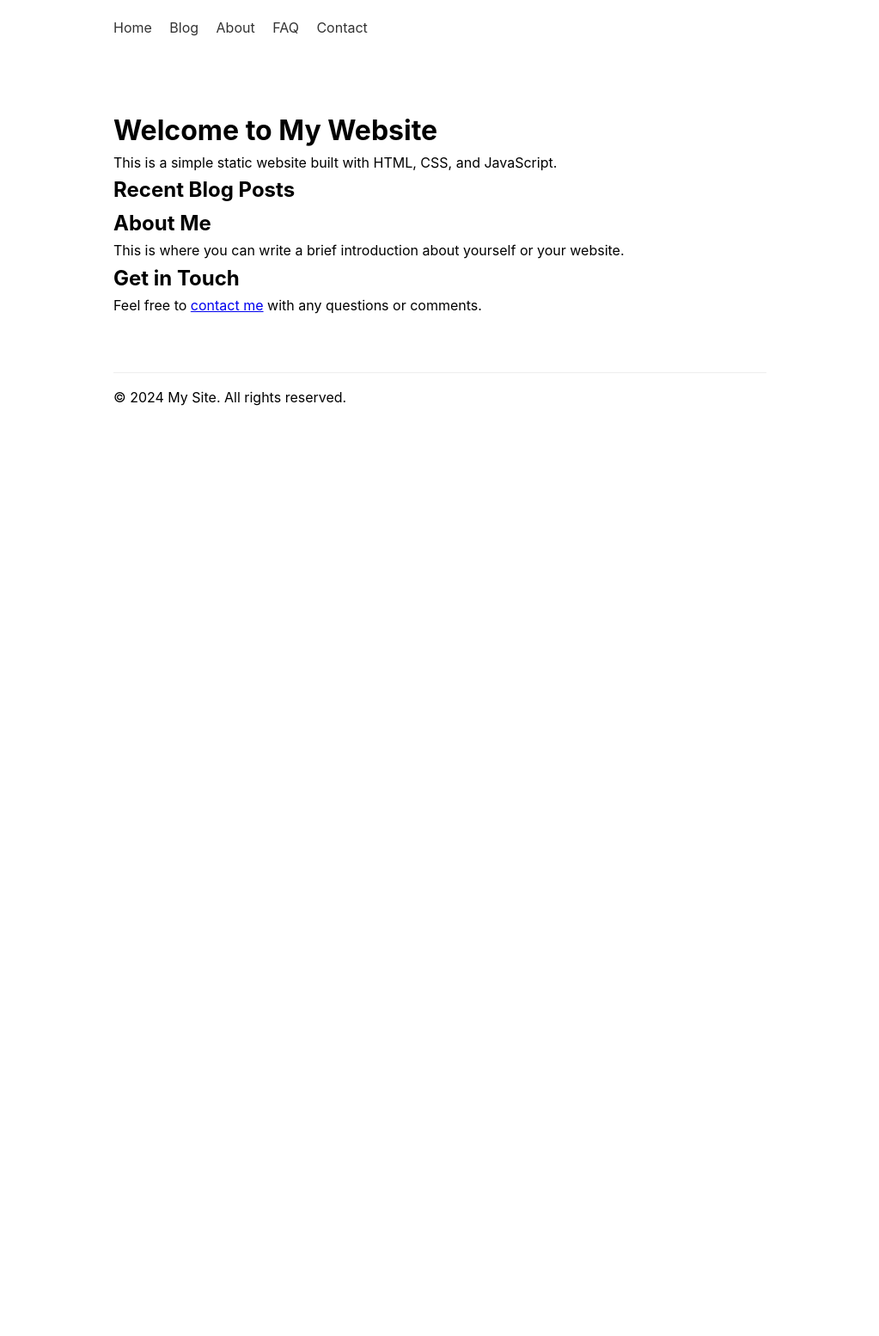
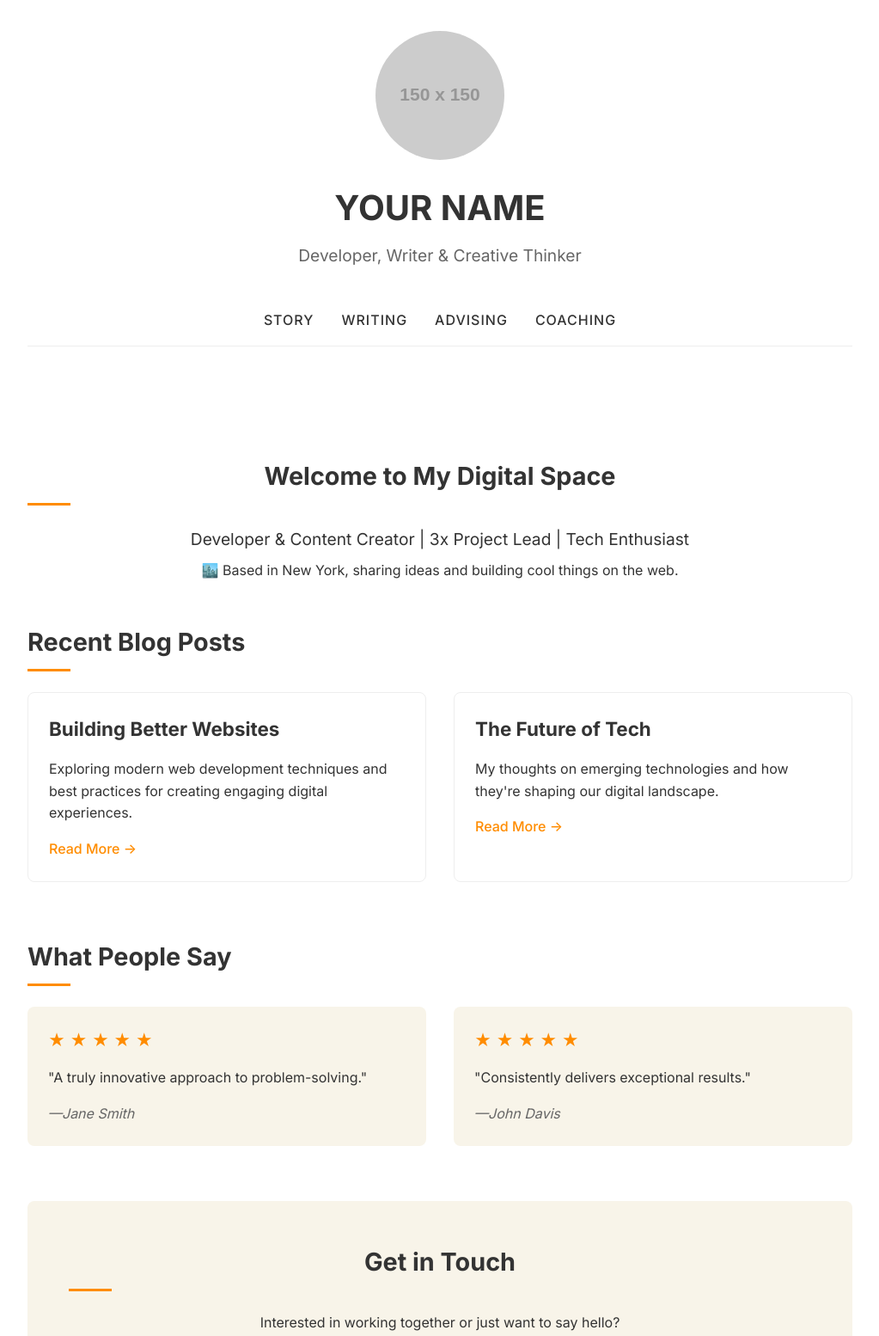
Before and after one commit to TadhgOL/Static-Site, a website: page src/index.html in a window 1280 px wide. Shown: the part 16-1570 px from the top of the page at 86% size, without its empty margins (128-1151 px from the left). Before the commit the page ends 800 px from the top, so only its background shows below. Drawn offline with Linux system fonts and the light colour scheme; files that its build step writes are made by us from their sources; placeholder pictures from the web are drawn by us.

Commit message:
new style

```diff
--- /dev/null
+++ b/src/css/style.css
@@ -0,0 +1,232 @@
+/* Reset and base styles */
+* {
+    margin: 0;
+    padding: 0;
+    box-sizing: border-box;
+}
+
+:root {
+    --primary-color: #ff8c00;
+    --secondary-color: #f8f4e9;
+    --text-color: #333;
+    --light-text: #666;
+    --accent-color: #ff8c00;
+    --border-color: #eee;
+}
+
+body {
+    font-family: 'Inter', -apple-system, BlinkMacSystemFont, 'Segoe UI', Roboto, Oxygen, Ubuntu, Cantarell, sans-serif;
+    line-height: 1.6;
+    color: var(--text-color);
+    background-color: #fff;
+    max-width: 1000px;
+    margin: 0 auto;
+    padding: 20px;
+}
+
+/* Header and Navigation */
+header {
+    text-align: center;
+    padding: 2rem 0;
+    margin-bottom: 2rem;
+}
+
+.profile-container {
+    margin-bottom: 2rem;
+}
+
+.profile-image {
+    margin-bottom: 1rem;
+}
+
+.avatar {
+    width: 150px;
+    height: 150px;
+    border-radius: 50%;
+    object-fit: cover;
+}
+
+.name {
+    font-size: 2.5rem;
+    font-weight: 700;
+    margin-bottom: 0.5rem;
+}
+
+.tagline {
+    font-size: 1.2rem;
+    color: var(--light-text);
+    margin-bottom: 1rem;
+}
+
+nav {
+    display: flex;
+    justify-content: center;
+    gap: 2rem;
+    padding: 1rem 0;
+    border-bottom: 1px solid var(--border-color);
+    margin-bottom: 2rem;
+}
+
+nav a {
+    text-decoration: none;
+    color: var(--text-color);
+    font-weight: 500;
+    letter-spacing: 1px;
+    transition: color 0.3s;
+}
+
+nav a:hover {
+    color: var(--primary-color);
+}
+
+/* Main Content */
+main {
+    padding: 2rem 0;
+}
+
+section {
+    margin-bottom: 4rem;
+}
+
+h2 {
+    font-size: 1.8rem;
+    margin-bottom: 1.5rem;
+    position: relative;
+}
+
+h2:after {
+    content: '';
+    display: block;
+    width: 50px;
+    height: 3px;
+    background-color: var(--primary-color);
+    margin-top: 0.5rem;
+}
+
+.intro {
+    text-align: center;
+    margin-bottom: 3rem;
+}
+
+.bio {
+    font-size: 1.2rem;
+    margin-bottom: 0.5rem;
+}
+
+/* Cards for blog posts */
+.card-container {
+    display: grid;
+    grid-template-columns: repeat(auto-fill, minmax(300px, 1fr));
+    gap: 2rem;
+}
+
+.card {
+    border: 1px solid var(--border-color);
+    border-radius: 8px;
+    padding: 1.5rem;
+    transition: transform 0.3s, box-shadow 0.3s;
+}
+
+.card:hover {
+    transform: translateY(-5px);
+    box-shadow: 0 10px 20px rgba(0, 0, 0, 0.1);
+}
+
+.card h3 {
+    margin-bottom: 1rem;
+    font-size: 1.4rem;
+}
+
+.read-more {
+    display: inline-block;
+    margin-top: 1rem;
+    color: var(--primary-color);
+    text-decoration: none;
+    font-weight: 500;
+}
+
+/* Testimonials */
+.testimonial-container {
+    display: grid;
+    grid-template-columns: repeat(auto-fill, minmax(300px, 1fr));
+    gap: 2rem;
+}
+
+.testimonial {
+    background-color: var(--secondary-color);
+    padding: 1.5rem;
+    border-radius: 8px;
+}
+
+.stars {
+    color: var(--primary-color);
+    margin-bottom: 1rem;
+    font-size: 1.2rem;
+}
+
+.author {
+    margin-top: 1rem;
+    font-style: italic;
+    color: var(--light-text);
+}
+
+/* Call to Action */
+.cta {
+    text-align: center;
+    background-color: var(--secondary-color);
+    padding: 3rem;
+    border-radius: 8px;
+}
+
+.button {
+    display: inline-block;
+    background-color: var(--primary-color);
+    color: white;
+    padding: 0.8rem 2rem;
+    border-radius: 30px;
+    text-decoration: none;
+    font-weight: 500;
+    margin-top: 1.5rem;
+    transition: background-color 0.3s;
+}
+
+.button:hover {
+    background-color: #e67e00;
+}
+
+/* Footer */
+footer {
+    margin-top: 4rem;
+    padding: 2rem 0;
+    border-top: 1px solid var(--border-color);
+    text-align: center;
+}
+
+.social-links {
+    display: flex;
+    justify-content: center;
+    gap: 1.5rem;
+    margin-bottom: 1.5rem;
+}
+
+.social-links a {
+    color: var(--light-text);
+    transition: color 0.3s;
+}
+
+.social-links a:hover {
+    color: var(--primary-color);
+}
+
+/* Responsive adjustments */
+@media (max-width: 768px) {
+    nav {
+        flex-direction: column;
+        gap: 1rem;
+    }
+
+    .card-container,
+    .testimonial-container {
+        grid-template-columns: 1fr;
+    }
+}
--- a/src/index.html
+++ b/src/index.html
@@ -5,32 +5,81 @@
     <meta name="viewport" content="width=device-width, initial-scale=1.0">
     <title>Welcome | My Site</title>
     <link rel="stylesheet" href="/css/style.css">
+    <link rel="stylesheet" href="https://fonts.googleapis.com/css2?family=Inter:wght@400;500;700&display=swap">
 </head>
 <body>
-    <nav>
-        <a href="/">Home</a>
-        <a href="/blog">Blog</a>
-        <a href="/about">About</a>
-        <a href="/faq">FAQ</a>
-        <a href="/contact">Contact</a>
-    </nav>
+    <header>
+        <div class="profile-container">
+            <div class="profile-image">
+                <img src="https://via.placeholder.com/150" alt="Profile Photo" class="avatar">
+            </div>
+            <h1 class="name">YOUR NAME</h1>
+            <p class="tagline">Developer, Writer & Creative Thinker</p>
+        </div>
+
+        <nav>
+            <a href="/">STORY</a>
+            <a href="/blog">WRITING</a>
+            <a href="/about">ADVISING</a>
+            <a href="/contact">COACHING</a>
+        </nav>
+    </header>
+
     <main>
-        <h1>Welcome to My Website</h1>
+        <section class="intro">
+            <h2>Welcome to My Digital Space</h2>
+            <p class="bio">Developer & Content Creator | 3x Project Lead | Tech Enthusiast</p>
+            <p>🏙️ Based in New York, sharing ideas and building cool things on the web.</p>
+        </section>
 
-        <p>This is a simple static website built with HTML, CSS, and JavaScript.</p>
+        <section class="featured">
+            <h2>Recent Blog Posts</h2>
+            <div class="card-container">
+                <div class="card">
+                    <h3>Building Better Websites</h3>
+                    <p>Exploring modern web development techniques and best practices for creating engaging digital experiences.</p>
+                    <a href="/blog/post-1" class="read-more">Read More →</a>
+                </div>
+                <div class="card">
+                    <h3>The Future of Tech</h3>
+                    <p>My thoughts on emerging technologies and how they're shaping our digital landscape.</p>
+                    <a href="/blog/post-2" class="read-more">Read More →</a>
+                </div>
+            </div>
+        </section>
 
-        <h2>Recent Blog Posts</h2>
-        <ul class="post-list">
-            <!-- Blog posts will be dynamically inserted here -->
-        </ul>
+        <section class="testimonials">
+            <h2>What People Say</h2>
+            <div class="testimonial-container">
+                <div class="testimonial">
+                    <div class="stars">★ ★ ★ ★ ★</div>
+                    <p>"A truly innovative approach to problem-solving."</p>
+                    <p class="author">—Jane Smith</p>
+                </div>
+                <div class="testimonial">
+                    <div class="stars">★ ★ ★ ★ ★</div>
+                    <p>"Consistently delivers exceptional results."</p>
+                    <p class="author">—John Davis</p>
+                </div>
+            </div>
+        </section>
 
-        <h2>About Me</h2>
-        <p>This is where you can write a brief introduction about yourself or your website.</p>
+        <section class="cta">
+            <h2>Get in Touch</h2>
+            <p>Interested in working together or just want to say hello?</p>
+            <a href="/contact" class="button">Contact Me</a>
+        </section>
+    </main>
 
-        <h2>Get in Touch</h2>
-        <p>Feel free to <a href="/contact">contact me</a> with any questions or comments.</p>
-    </main>
     <footer>
+        <div class="social-links">
+            <a href="#" aria-label="LinkedIn">
+                <svg xmlns="http://www.w3.org/2000/svg" width="24" height="24" viewBox="0 0 24 24"><path d="M19 0h-14c-2.761 0-5 2.239-5 5v14c0 2.761 2.239 5 5 5h14c2.762 0 5-2.239 5-5v-14c0-2.761-2.238-5-5-5zm-11 19h-3v-11h3v11zm-1.5-12.268c-.966 0-1.75-.79-1.75-1.764s.784-1.764 1.75-1.764 1.75.79 1.75 1.764-.783 1.764-1.75 1.764zm13.5 12.268h-3v-5.604c0-3.368-4-3.113-4 0v5.604h-3v-11h3v1.765c1.396-2.586 7-2.777 7 2.476v6.759z"/></svg>
+            </a>
+            <a href="#" aria-label="Twitter">
+                <svg xmlns="http://www.w3.org/2000/svg" width="24" height="24" viewBox="0 0 24 24"><path d="M24 4.557c-.883.392-1.832.656-2.828.775 1.017-.609 1.798-1.574 2.165-2.724-.951.564-2.005.974-3.127 1.195-.897-.957-2.178-1.555-3.594-1.555-3.179 0-5.515 2.966-4.797 6.045-4.091-.205-7.719-2.165-10.148-5.144-1.29 2.213-.669 5.108 1.523 6.574-.806-.026-1.566-.247-2.229-.616-.054 2.281 1.581 4.415 3.949 4.89-.693.188-1.452.232-2.224.084.626 1.956 2.444 3.379 4.6 3.419-2.07 1.623-4.678 2.348-7.29 2.04 2.179 1.397 4.768 2.212 7.548 2.212 9.142 0 14.307-7.721 13.995-14.646.962-.695 1.797-1.562 2.457-2.549z"/></svg>
+            </a>
+        </div>
         <p>&copy; 2024 My Site. All rights reserved.</p>
     </footer>
 </body>
```
